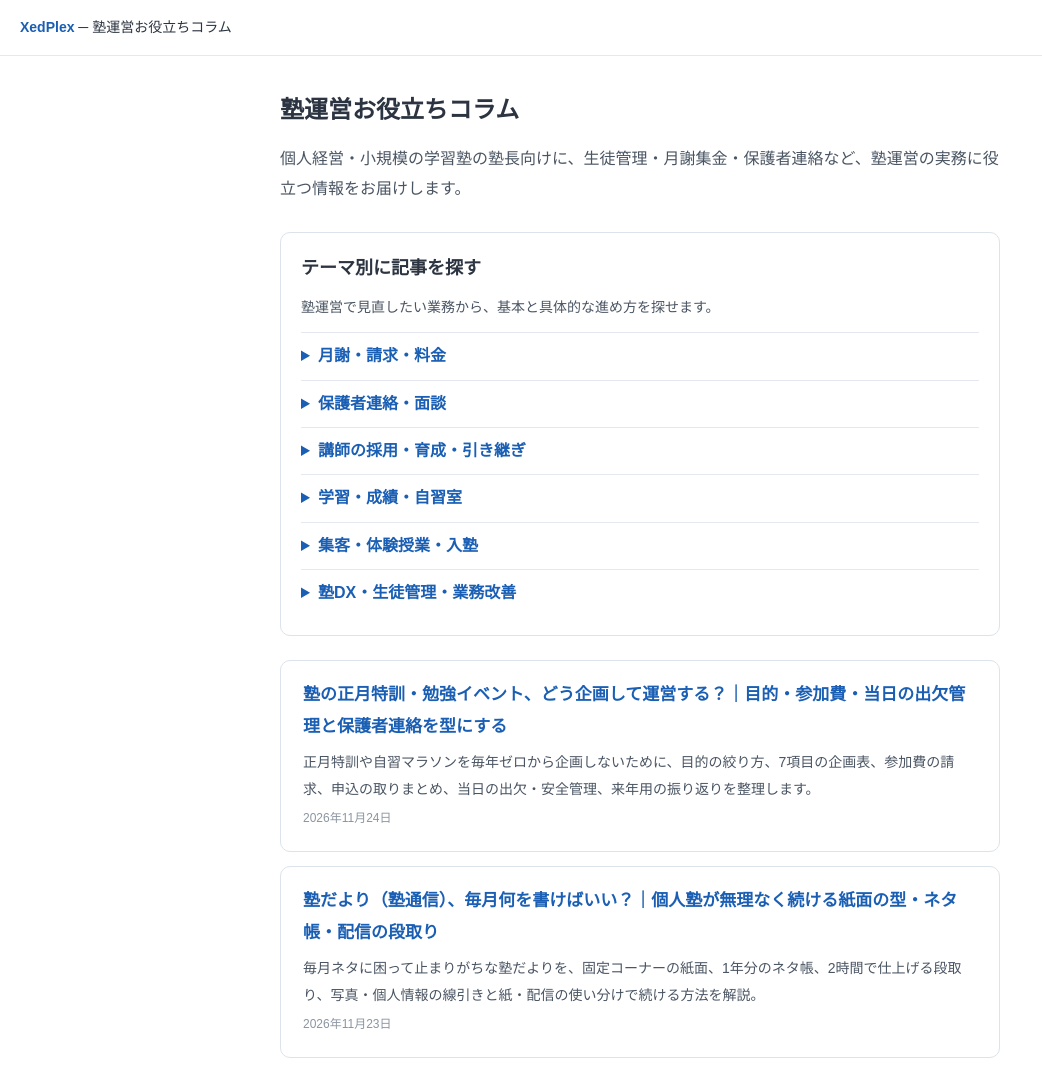
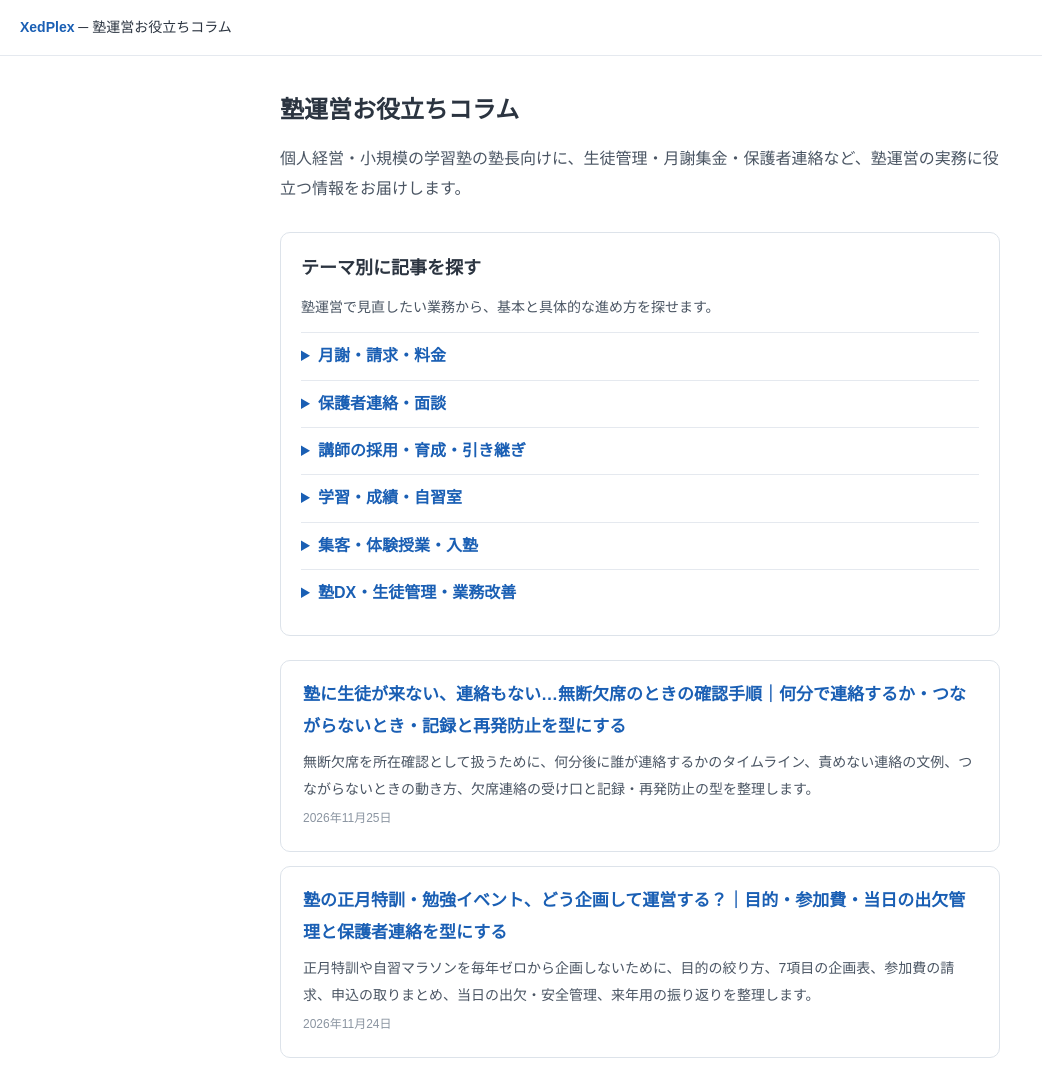
Before and after one commit to BrightGeniusSawada/xedplex-column, a plain HTML site: page index.html in a window 1280 px wide. Shown: the top 1069 px of the page, without its empty margins (0-1042 px from the left). Drawn offline with Linux system fonts and the light colour scheme.

Commit message:
記事追加: 塾に生徒が来ない、連絡もない…無断欠席のときの確認手順（記事一覧）

```diff
--- a/index.html
+++ b/index.html
@@ -96,6 +96,11 @@
 <!-- seo-topics:end -->
 
 <!-- ▼ 新しい記事はこのリストの一番上に追加してください -->
+<a class="card" href="mudan-kesseki-kakunin-taio.html">
+  <h2>塾に生徒が来ない、連絡もない…無断欠席のときの確認手順｜何分で連絡するか・つながらないとき・記録と再発防止を型にする</h2>
+  <p>無断欠席を所在確認として扱うために、何分後に誰が連絡するかのタイムライン、責めない連絡の文例、つながらないときの動き方、欠席連絡の受け口と記録・再発防止の型を整理します。</p>
+  <span class="date">2026年11月25日</span>
+</a>
 <a class="card" href="shogatsu-tokkun-event-unei.html">
   <h2>塾の正月特訓・勉強イベント、どう企画して運営する？｜目的・参加費・当日の出欠管理と保護者連絡を型にする</h2>
   <p>正月特訓や自習マラソンを毎年ゼロから企画しないために、目的の絞り方、7項目の企画表、参加費の請求、申込の取りまとめ、当日の出欠・安全管理、来年用の振り返りを整理します。</p>
```
